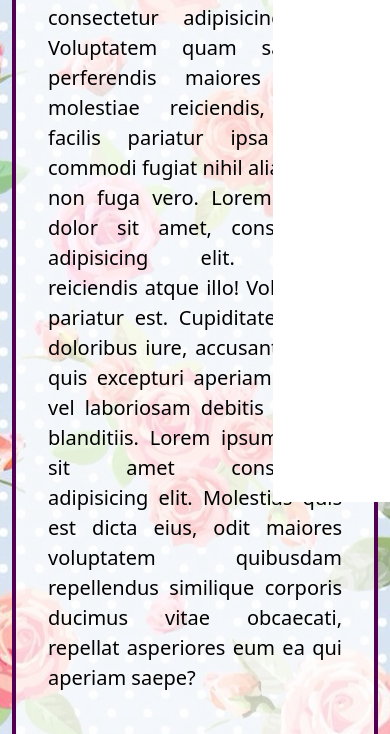
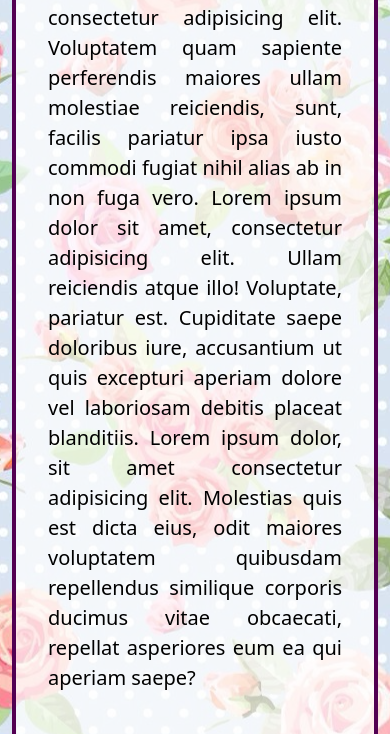
Before and after one commit to FaustinaVidal/Macrame, a plain HTML site: page index.html in a window 390 px wide. Shown: the part 342-1076 px from the top of the page. Drawn offline with nearby package versions, Linux system fonts and the light colour scheme; some icons are missing.

Commit message:
Arreglando boton de la vision movil

```diff
--- a/css/estilos.css
+++ b/css/estilos.css
@@ -459,7 +459,7 @@ c
 /* --------------header--------------*/
 /*Movil*/
 @media screen and (max-width:599px) {
-    .nav {
+    .nav__menu {
         display: none;
         background-color: rgb(255, 255, 255);
         position: fixed;
@@ -487,7 +487,7 @@ c
         display: block;
     }
 
-    .nav:target {
+    .nav__menu:target {
         display: block;
     }
 }
--- a/index.html
+++ b/index.html
@@ -33,7 +33,7 @@
         <a href="#menu" class="header__icono">
             <span class="jam jam-menu"></span>
         </a>
-        <nav class="nav-pills flex-column flex-sm-row nav" id="menu">
+        <nav class="nav-pills flex-column flex-sm-row nav__menu" id="menu">
             <ul class="nav__lista">
                 <li class="nav__item">
                     <a class="flex-sm-fill text-sm-center nav-link active" aria-current="page"
```
